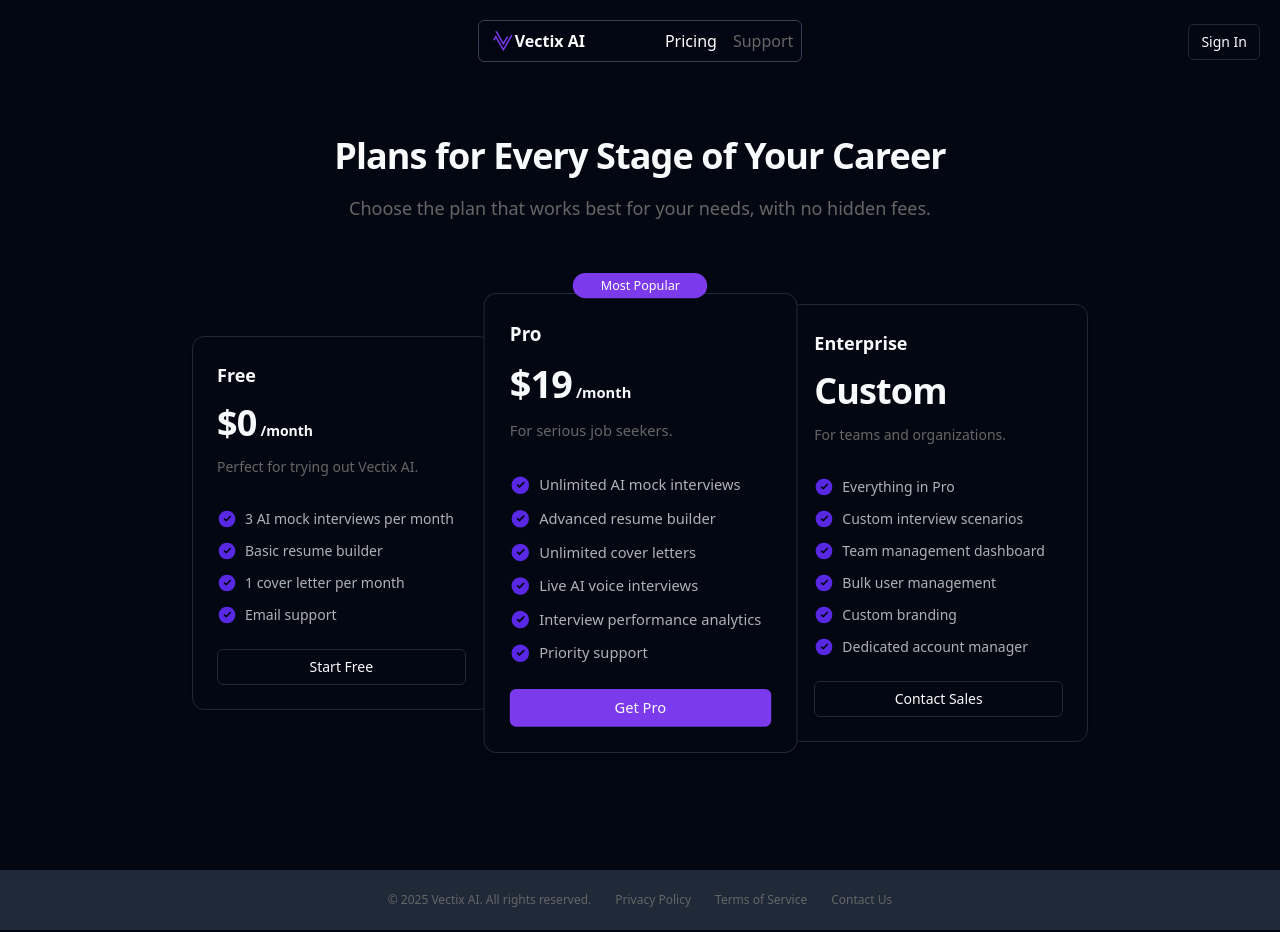
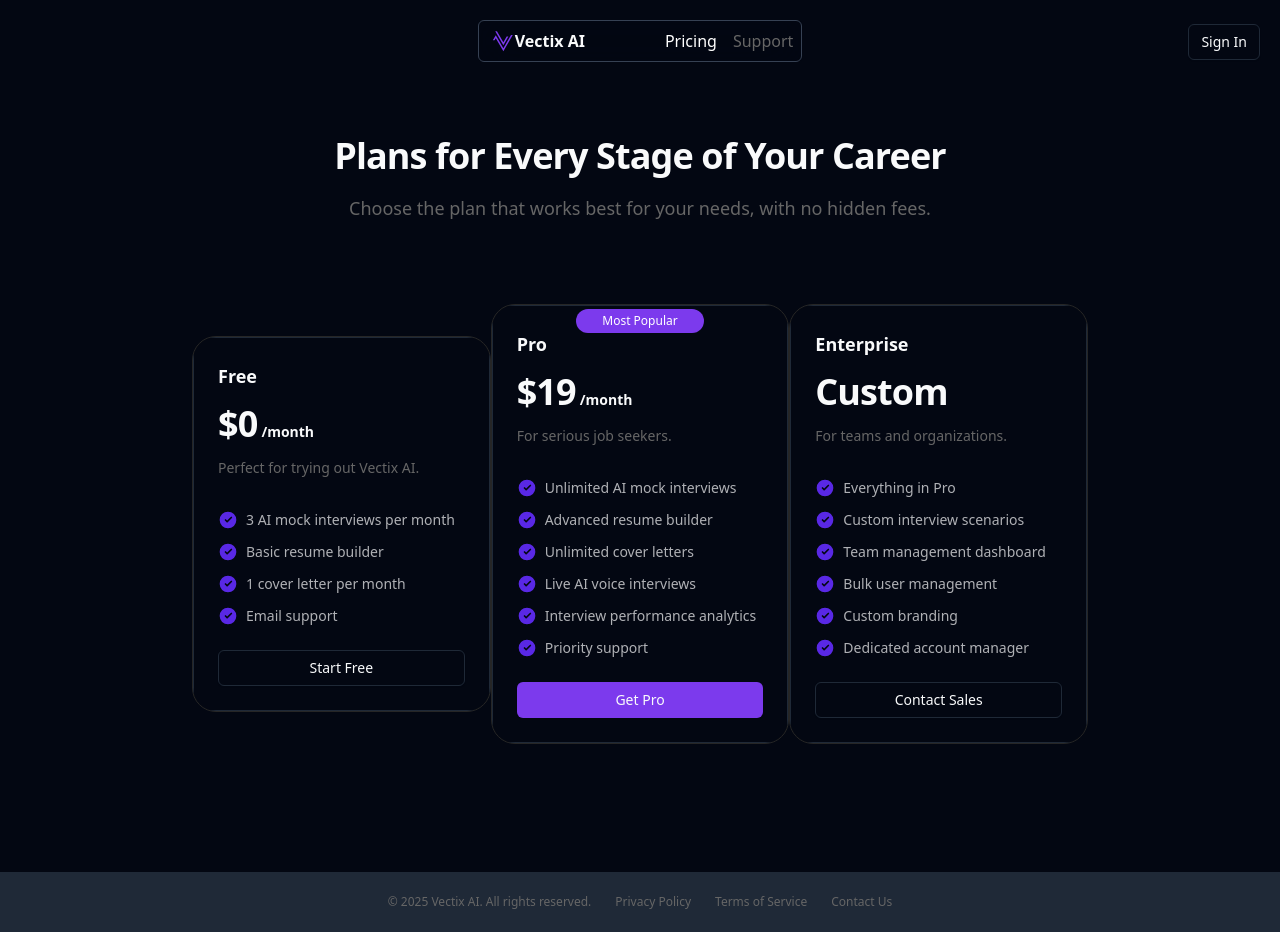
Before and after one commit to Algoture/Vectix-AI, a Next.js app: page /pricing in a window 1280 px wide. Built offline with nearby package versions, Linux system fonts and the light colour scheme; no server answers.

Commit message:
UI changed Card pricing

```diff
--- a/src/app/globals.css
+++ b/src/app/globals.css
@@ -82,7 +82,7 @@
   --card-foreground: hsl(210, 20%, 98%);
   --popover: hsl(224, 71.4%, 4.1%);
   --popover-foreground: hsl(210, 20%, 98%);
-  --primary: #6d28d9;
+  --primary: rgb(109, 40, 217);
   --primary-foreground: hsl(210, 20%, 98%);
   --secondary: hsl(215, 27.9%, 16.9%);
   --secondary-foreground: hsl(210, 20%, 98%);
--- a/src/app/pricing/page.jsx
+++ b/src/app/pricing/page.jsx
@@ -9,6 +9,7 @@ import {
 } from "@/components/ui/card";
 import { TickIcon } from "@/components/custom/Icons";
 import { pricingPlans } from "@/data/pricingplans";
+import SpotlightCard from "@/components/ui/spotlightcard";
 
 const PricingTable = () => {
   return (
@@ -24,13 +25,14 @@ const PricingTable = () => {
         </div>
         <div className="mx-auto mt-16 grid max-w-lg grid-cols-1 items-center gap-y-6 sm:mt-20 sm:gap-y-0 lg:max-w-4xl lg:grid-cols-3">
           {pricingPlans.map((tier) => (
+            <SpotlightCard className="custom-spotlight-card" spotlightColor="rgba(109, 40, 217, 0.5) " key={tier.id}>
             <Card
-              key={tier.id}
+
               className={`${
-                tier.mostPopular ? "relative z-10 scale-105 shadow-md" : ""
+                tier.mostPopular ? "" : ""
               } flex flex-col`}>
               {tier.mostPopular && (
-                <div className="absolute -top-5 left-0 right-0 mx-auto w-32 rounded-full bg-primary px-3 py-1 text-center text-xs font-medium text-white">
+                <div className="absolute top-1 left-0 right-0 mx-auto w-32 rounded-full bg-primary px-3 py-1 text-center text-xs font-medium text-white">
                   Most Popular
                 </div>
               )}
@@ -70,6 +72,7 @@ const PricingTable = () => {
                 </Button>
               </CardFooter>
             </Card>
+             </SpotlightCard>
           ))}
         </div>
       </div>
--- /dev/null
+++ b/src/components/ui/spotlightcard.jsx
@@ -0,0 +1,57 @@
+"use client"
+import { useRef, useState } from "react";
+
+const SpotlightCard = ({ children, className = "", spotlightColor = "rgba(255, 255, 255, 0.25)" }) => {
+  const divRef = useRef(null);
+  const [isFocused, setIsFocused] = useState(false);
+  const [position, setPosition] = useState({ x: 0, y: 0 });
+  const [opacity, setOpacity] = useState(0);
+
+  const handleMouseMove = (e) => {
+    if (!divRef.current || isFocused) return;
+
+    const rect = divRef.current.getBoundingClientRect();
+    setPosition({ x: e.clientX - rect.left, y: e.clientY - rect.top });
+  };
+
+  const handleFocus = () => {
+    setIsFocused(true);
+    setOpacity(0.6);
+  };
+
+  const handleBlur = () => {
+    setIsFocused(false);
+    setOpacity(0);
+  };
+
+  const handleMouseEnter = () => {
+    setOpacity(0.6);
+  };
+
+  const handleMouseLeave = () => {
+    setOpacity(0);
+  };
+
+  return (
+    <div
+      ref={divRef}
+      onMouseMove={handleMouseMove}
+      onFocus={handleFocus}
+      onBlur={handleBlur}
+      onMouseEnter={handleMouseEnter}
+      onMouseLeave={handleMouseLeave}
+      className={`relative rounded-3xl border border-neutral-800 bg-neutral-900 overflow-hidden  ${className}`}
+    >
+      <div
+        className="pointer-events-none absolute inset-0 opacity-0 transition-opacity duration-500 ease-in-out"
+        style={{
+          opacity,
+          background: `radial-gradient(circle at ${position.x}px ${position.y}px, ${spotlightColor}, transparent 80%)`,
+        }}
+      />
+      {children}
+    </div>
+  );
+};
+
+export default SpotlightCard;
```
Also changed, not shown: 1 other file (tests, documents, lock files or other folders).
